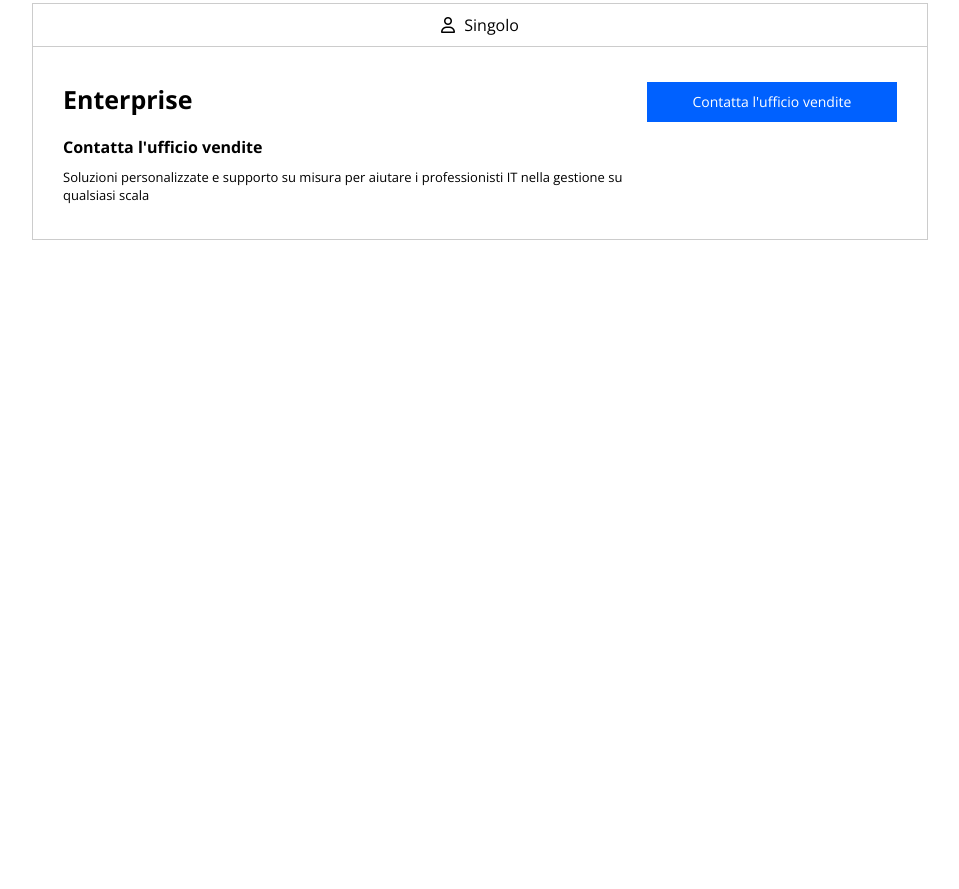
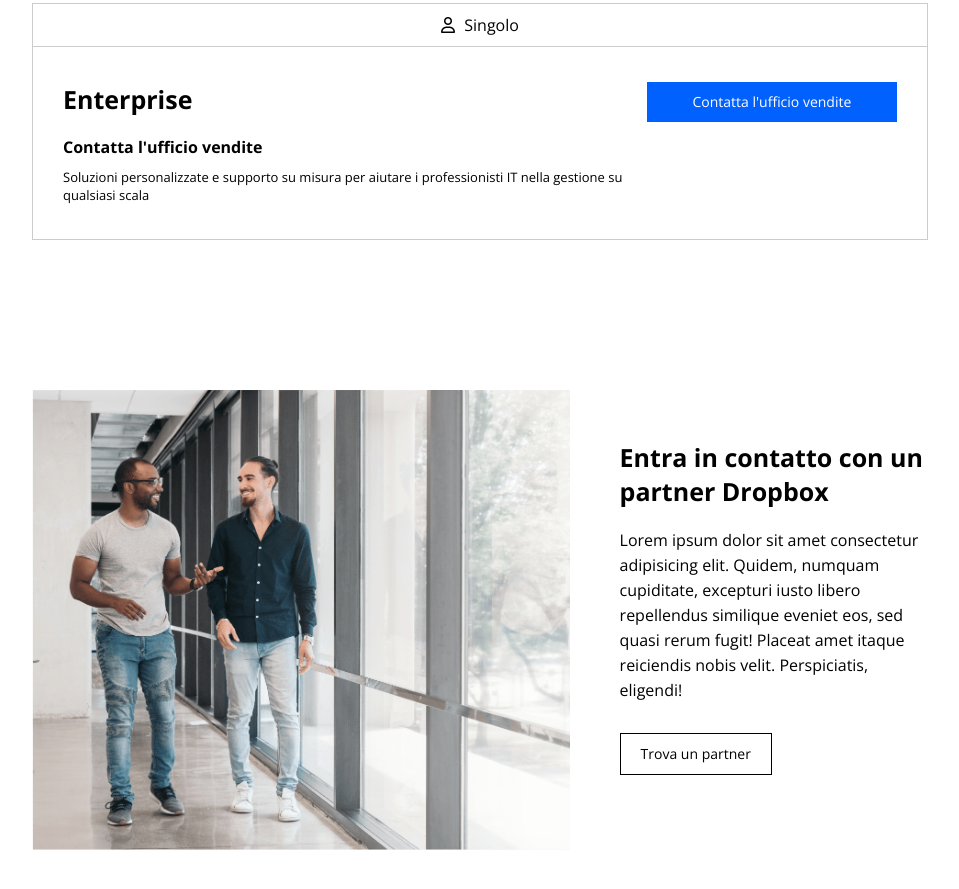
Before and after one commit to Bonu93/htmlcss-dropbox, a plain HTML site: page index.html in a window 1280 px wide. Shown: the part 2314-3203 px from the top of the page, without its empty margins (160-1119 px from the left). Before the commit the page ends 2704 px from the top, so only its background shows below. Drawn offline with nearby package versions, Linux system fonts and the light colour scheme.

Commit message:
add partner section

```diff
--- a/css/main.css
+++ b/css/main.css
@@ -27,8 +27,16 @@
     width: 30%;
 }
 
+.w40 {
+    width: 40%;
+}
+
 .w50 {
     width: 50%;
+}
+
+.w60 {
+    width: 60%;
 }
 
 .w70 {
@@ -47,6 +55,18 @@
     line-height: 40px;
     padding-left: 20px;
     padding-right: 20px;
+}
+
+.del-btn {
+    display: inline-block;
+    color: #000;
+    font-size: 14px;
+    background-color: transparent;
+    text-decoration: none;
+    line-height: 40px;
+    padding-left: 20px;
+    padding-right: 20px;
+    border: 1px solid #000;
 }
 
 .small {
@@ -221,3 +241,19 @@ h1 {
     width: 50px;
     color: #ccc;
 }
+
+/* PARTNER SECTION  */
+
+.partner img {
+    max-width: 100%;
+}
+
+.partner .w40 {
+    padding-top: 50px;
+    padding-left: 50px;
+}
+
+.partner p {
+    line-height: 25px;
+    margin-bottom: 30px;
+}
--- a/index.html
+++ b/index.html
@@ -92,7 +92,7 @@
                 <label for="month">Fatturazione mensile</label>
 
                 <input id="year" type="radio">
-                <label for=year">Fatturazione annuale</label>
+                <label for="year">Fatturazione annuale</label>
 
             </div>
 
@@ -286,7 +286,20 @@
 
     </section>
 
-    <section class="mb150">
+  <!-- PARTNER SECTION  -->
+
+    <section class="partner mb150">
+        <div class="container clearfix">
+            <div class="col w60">
+                <img src="./img/partner.png" alt="partner">
+            </div>
+            <div class="col w40">
+                <h3>Entra in contatto con un partner Dropbox</h3>
+                <p>Lorem ipsum dolor sit amet consectetur adipisicing elit. Quidem, numquam cupiditate, excepturi iusto libero repellendus similique eveniet eos, sed quasi rerum fugit! Placeat amet itaque reiciendis nobis velit. Perspiciatis, eligendi!</p>
+
+                <a href="#" class="del-btn">Trova un partner</a>
+            </div>
+        </div>
 
     </section>
 
```
